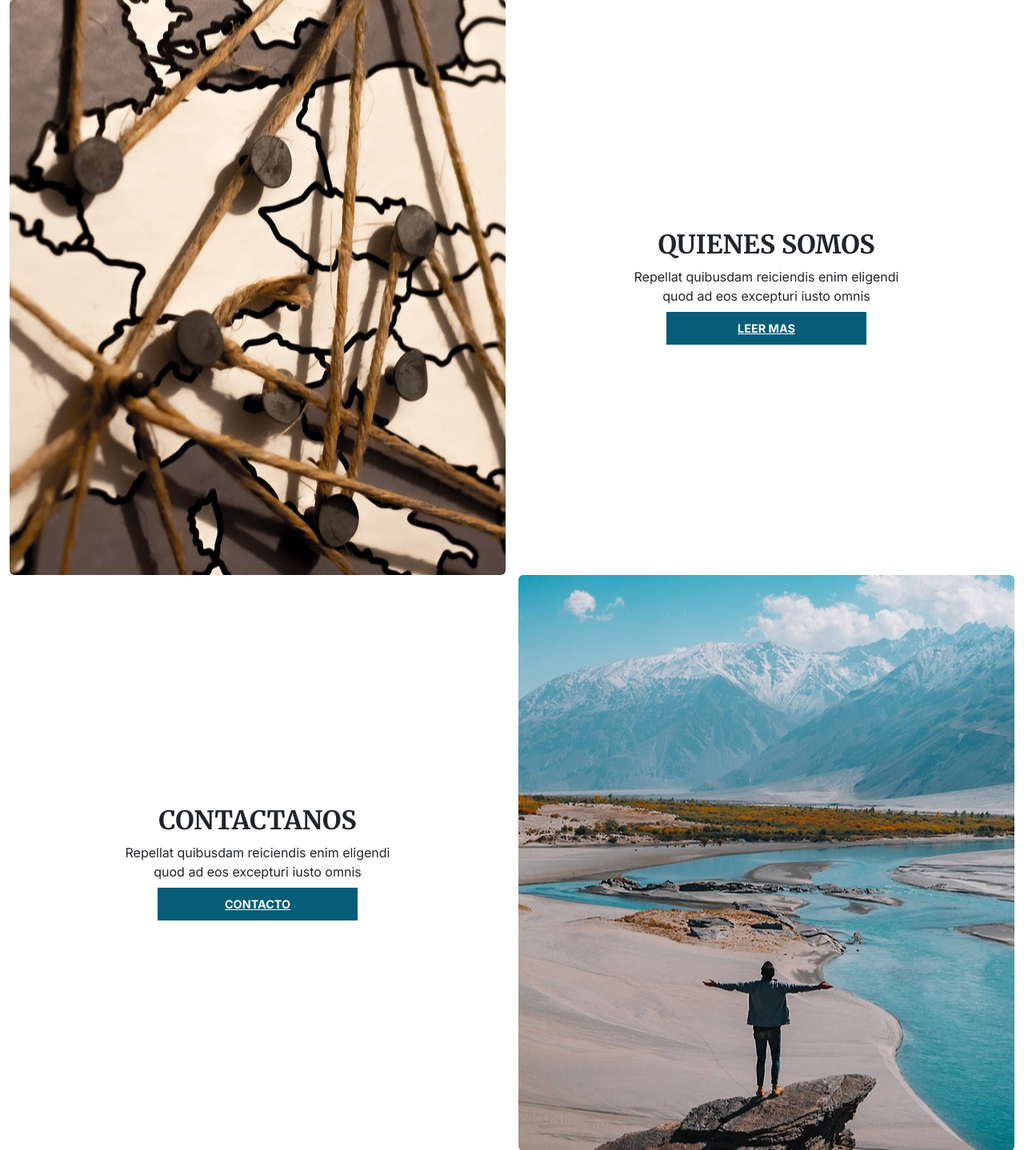
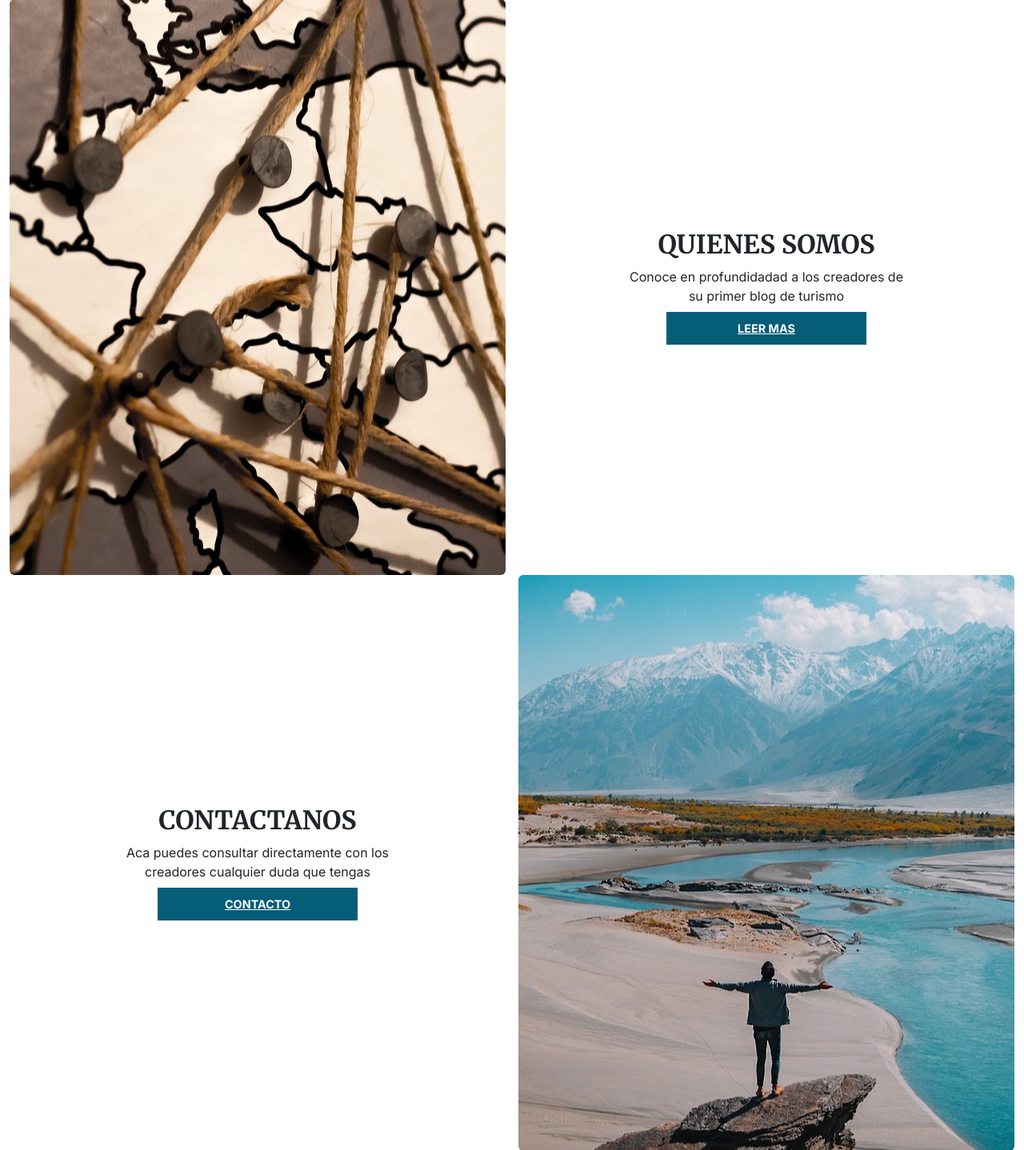
Before and after one commit to CarlosLazovich/GRUPO4_ProyectoFinal, a Django app: template src/templates/index.html in a window 1280 px wide. Shown: the part 955-2393 px from the top of the page at 80% size. Run offline with Django 3.2, Linux system fonts and the light colour scheme; the template is opened without the code that fills it, so the values that code supplies are empty.

Commit message:
cambio visual en index y categorias

```diff
--- a/src/core/views.py
+++ b/src/core/views.py
@@ -11,8 +11,3 @@ def indexView(request):
 
 def quienesSomosView(request):
     return render(request, 'contacto/quienes-somos.html', {})
-
-"""
-def contactoView(request):
-    return render(request, 'contacto/contacto.html', {})
-"""
--- a/src/templates/index.html
+++ b/src/templates/index.html
@@ -43,7 +43,7 @@
   <div class="rounded" id="quienes-somos" style="flex: 1"></div>
   <div class="my-3 d-flex flex-column justify-content-center align-items-center text-center gap-2" style="flex: 1;">
     <h2 class="m-0">Quienes Somos</h2>
-    <p class="m-0" style="max-width: 350px;">Repellat quibusdam reiciendis enim eligendi quod ad eos excepturi iusto omnis</p>
+    <p class="m-0" style="max-width: 350px;">Conoce en profundidadad a los creadores de su primer blog de turismo</p>
     <a href="#" class="custom-button">Leer Mas</a>
   </div>
 </div>
@@ -52,8 +52,8 @@
   <div class="rounded" id="contacto" style="flex: 1"></div>
   <div class="my-3 d-flex flex-column justify-content-center align-items-center text-center gap-2" style="flex: 1;">
     <h2 class="m-0">Contactanos</h2>
-    <p class="m-0" style="max-width: 350px;">Repellat quibusdam reiciendis enim eligendi quod ad eos excepturi iusto omnis</p>
-    <a href="#" class="custom-button">Contacto</a>
+    <p class="m-0" style="max-width: 350px;">Aca puedes consultar directamente con los creadores cualquier duda que tengas</p>
+    <a href="{% url 'contacto:enviar-mensaje' %}" class="custom-button">Contacto</a>
   </div>
 </div>
 
```
